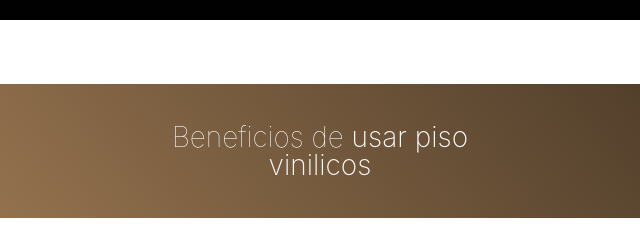
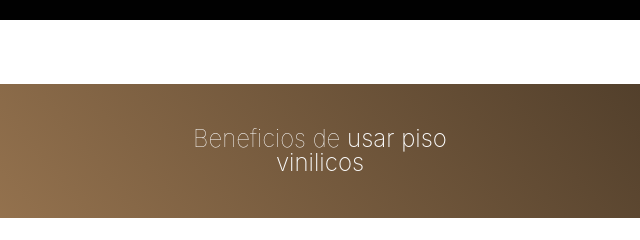
Before and after one commit to unitycompany/lp-pisos, a plain HTML site: page index.html in a window 1280 px wide. Shown: the part 2380-2620 px from the top of the page, 320-960 px from the left. Drawn offline with nearby package versions, Linux system fonts and the light colour scheme.

Commit message:
Update index.html

```diff
--- a/index.html
+++ b/index.html
@@ -34,7 +34,7 @@
             --color--marron: #A98259;
         }
 
-        @import url('https://fonts.googleapis.com/css2?family=Inter:ital,opsz,wght@0,14..32,100..900;1,14..32,100..900&family=Roboto:ital,wght@0,100;0,300;0,400;0,500;0,700;0,900;1,100;1,300;1,400;1,500;1,700;1,900&display=swap');
+        @import url('https://fonts.googleapis.com/css2?family=Inter:ital,opsz,wght@0,14..32,100..900;1,14..32,100..900&display=swap');
 
         *{
             padding: 0;
@@ -572,7 +572,7 @@
             }
 
             50% {
-                transform: translateY(50px);
+                transform: translateY(30px);
             }
         }
 
@@ -602,7 +602,7 @@
 
         .beneficios-title h1{
             font-weight: 100;
-            font-size: 28px;
+            font-size: 24px;
             width: 30%;
             text-align: center;
             line-height: 100%;
```
